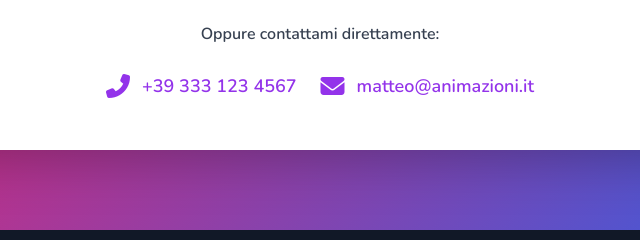
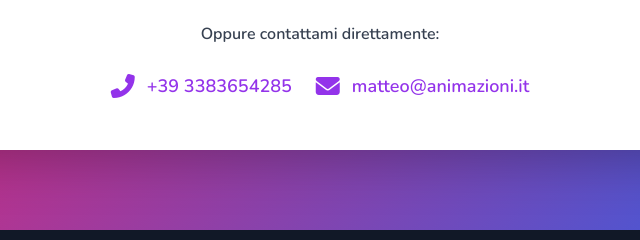
Before and after one commit to Dubaicarit/animazionifeste, a plain HTML site: page index.html in a window 1280 px wide. Shown: the part 4709-4949 px from the top of the page, 320-960 px from the left. Drawn offline with nearby package versions, Linux system fonts and the light colour scheme.

Commit message:
Update index.html

```diff
--- a/index.html
+++ b/index.html
@@ -657,7 +657,7 @@
                         <div class="flex flex-col md:flex-row justify-center items-center gap-6">
                             <a href="tel:+393331234567" class="flex items-center text-purple-600 hover:text-purple-800 font-semibold text-lg">
                                 <i class="fas fa-phone-alt mr-3 text-2xl"></i>
-                                +39 333 123 4567
+                                +39 3383654285
                             </a>
                             <a href="mailto:matteo@animazioni.it" class="flex items-center text-purple-600 hover:text-purple-800 font-semibold text-lg">
                                 <i class="fas fa-envelope mr-3 text-2xl"></i>
```
